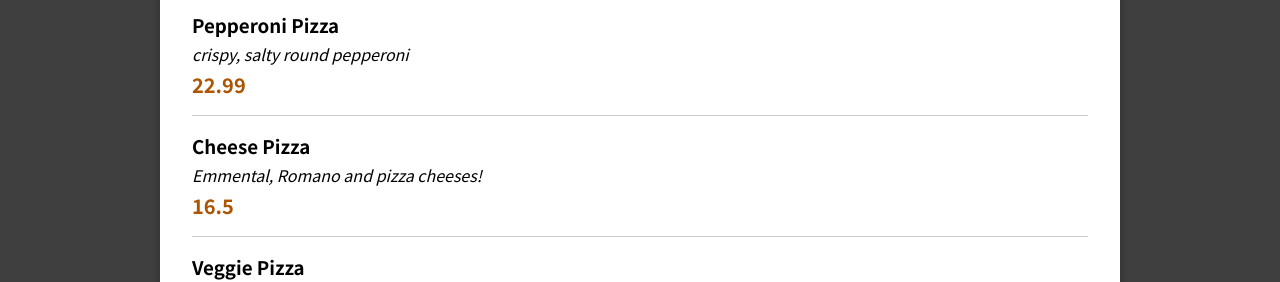
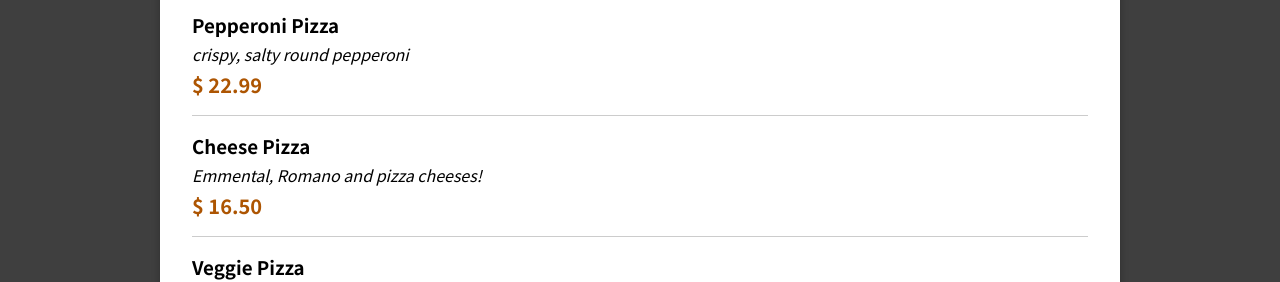
Before and after one commit to MwauStephen/Pizza-Order, a React (Create React App) app: page / in a window 1280 px wide. Shown: the part 526-808 px from the top of the page. Built offline with nearby package versions, Linux system fonts and the light colour scheme.

Commit message:
added a price constant

```diff
--- a/src/Components/Meals/MealsItem.js
+++ b/src/Components/Meals/MealsItem.js
@@ -2,12 +2,14 @@ import React from "react";
 import styles from "./MealsItem.module.css";
 
 const MealItem = (props) => {
+  const price = `$ ${props.price.toFixed(2)}`;
+
   return (
     <li className={styles.meal}>
       <div>
         <h3>{props.name}</h3>
         <div className={styles.description}>{props.description}</div>
-        <div className={styles.price}>{props.price}</div>
+        <div className={styles.price}>{price}</div>
         <div></div>
       </div>
     </li>
```
